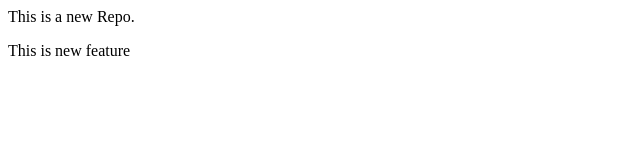
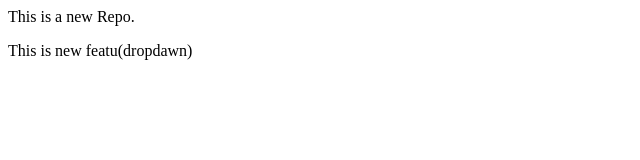
Before and after one commit to Rahul502028/Rahul02Repo, a plain HTML site: page index.html in a window 1280 px wide. Shown: the full height of the page, 0-640 px from the left. Drawn offline with Linux system fonts and the light colour scheme.

Commit message:
add dropdawn

```diff
--- a/index.html
+++ b/index.html
@@ -1,2 +1,2 @@
 <p>This is a new Repo.</p>
-<p>This is new feature</p>
+<p>This is new featu(dropdawn)</p>
```
